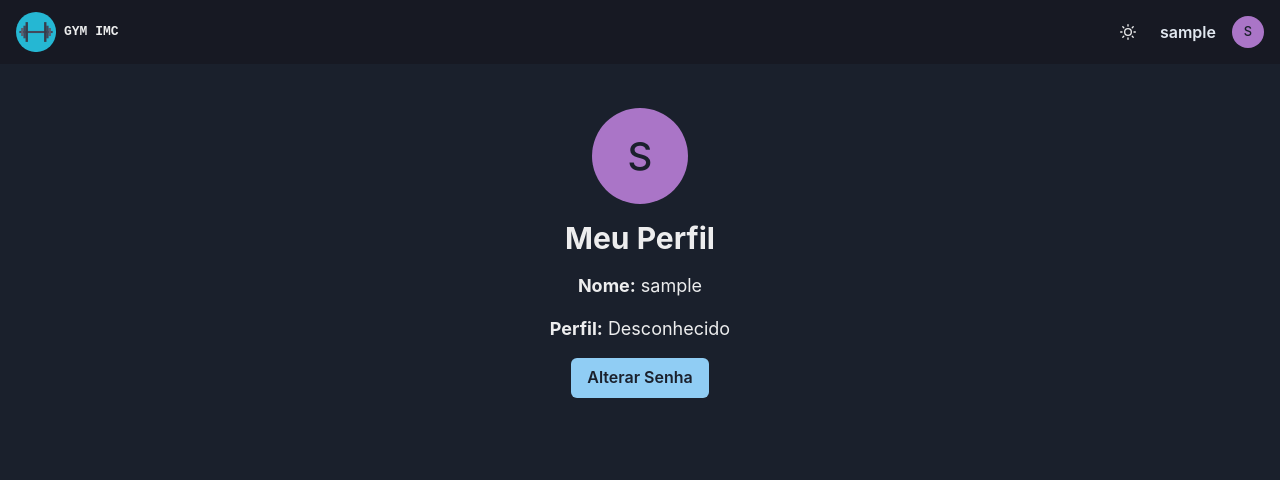
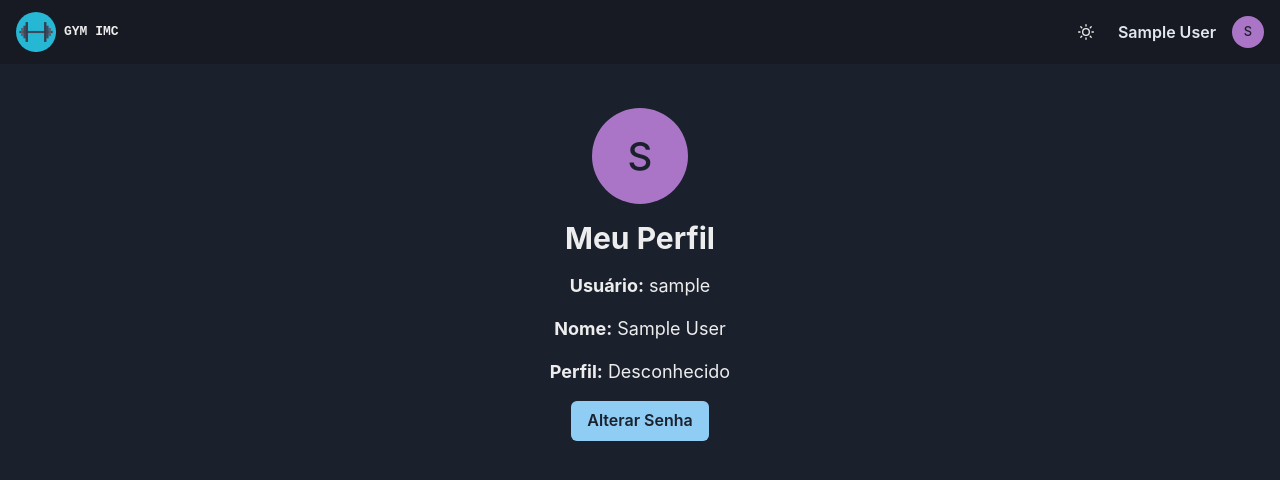
Before and after one commit to Clifton-TS/gym-imc, a Next.js app in the folder frontend/: page /dashboard/profile in a window 1280 px wide. Shown: the top 480 px of the page. Built offline with nearby package versions, Linux system fonts and the light colour scheme; sample sign-in values are in the browser's storage.

Commit message:
feat: adiciona campo 'nome' ao usuário e atualiza exibição no perfil e NavBar

```diff
--- a/frontend/src/app/dashboard/profile/page.tsx
+++ b/frontend/src/app/dashboard/profile/page.tsx
@@ -42,7 +42,10 @@ export default function Perfil() {
         <Avatar size="xl" name={user.username} />
         <Heading size="lg">Meu Perfil</Heading>
         <Text fontSize="lg">
-          <strong>Nome:</strong> {user.username}
+          <strong>Usuário:</strong> {user.username}
+        </Text>
+        <Text fontSize="lg">
+          <strong>Nome:</strong> {user.name}
         </Text>
         <Text fontSize="lg">
           <strong>Perfil:</strong> {profileNames[user.profile] || 'Desconhecido'}
--- a/frontend/src/components/NavBar.tsx
+++ b/frontend/src/components/NavBar.tsx
@@ -104,7 +104,7 @@ const NavBar = () => {
           <Menu>
             <MenuButton as={Button} rounded={"full"} variant={"link"} cursor={"pointer"} minW={0}>
               <Flex alignItems="center">
-                <Box mr={4}>{auth?.user?.username || "Usuário"}</Box>
+                <Box mr={4}>{auth?.user?.name || "Usuário"}</Box>
                 <Avatar size={"sm"} name={auth?.user?.username} />
               </Flex>
             </MenuButton>
--- a/frontend/src/contexts/AuthContext.tsx
+++ b/frontend/src/contexts/AuthContext.tsx
@@ -7,6 +7,7 @@ type User = {
   id: string;
   username: string;
   profile: string;
+  name: string;
 };
 
 type AuthContextType = {
```
Also changed, not shown: 1 other file (tests, documents, lock files or other folders).
